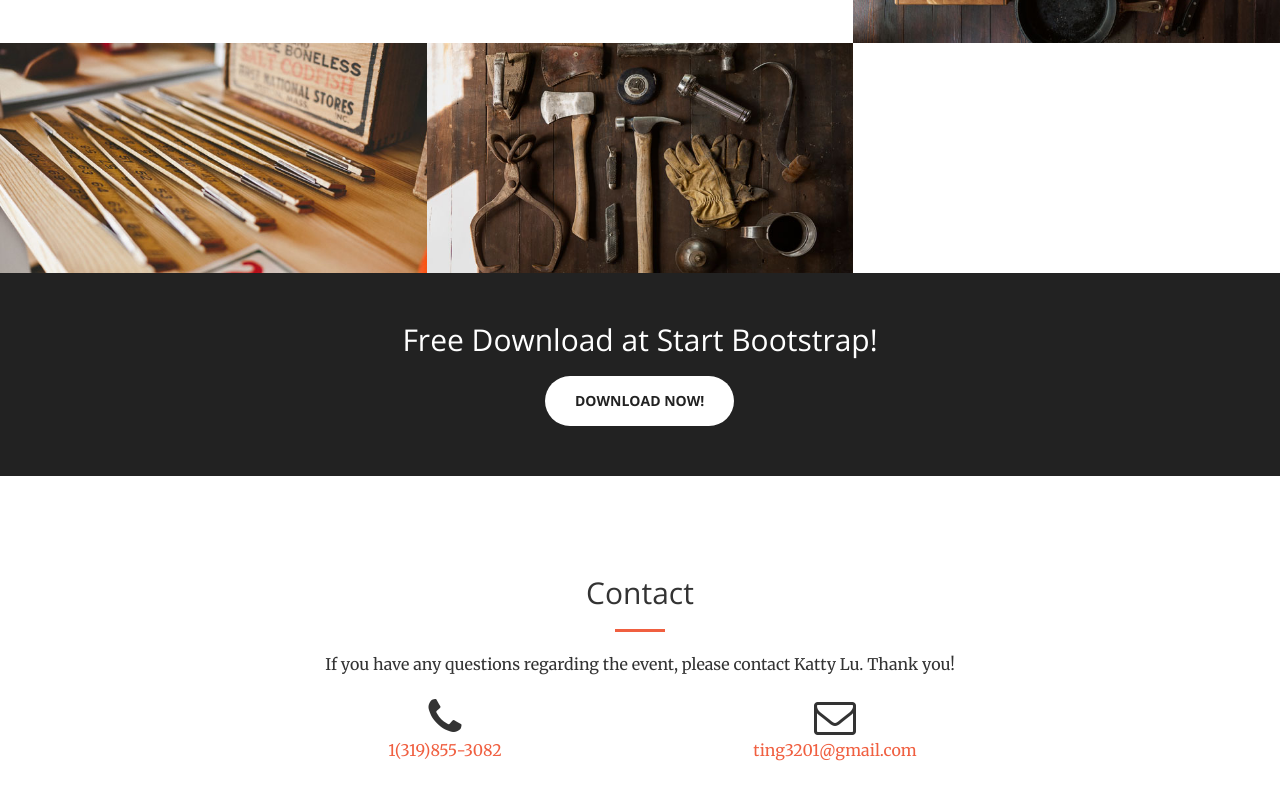
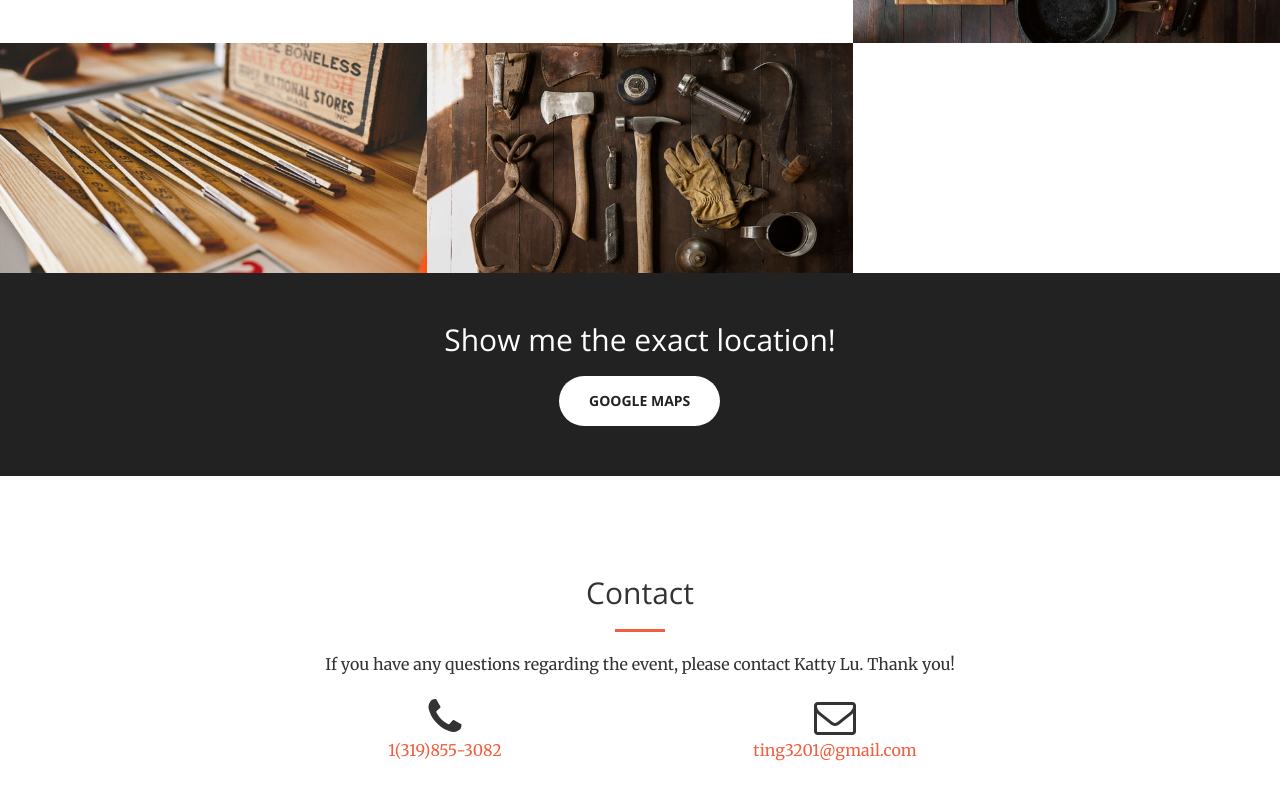
Before and after one commit to ccic-em/July4th2016, a website: page index.html in a window 1280 px wide. Shown: the part 2091-2891 px from the top of the page. Drawn offline with nearby package versions, Linux system fonts and the light colour scheme.

Commit message:
google maps

```diff
--- a/index.html
+++ b/index.html
@@ -238,8 +238,8 @@
     <aside class="bg-dark">
         <div class="container text-center">
             <div class="call-to-action">
-                <h2>Free Download at Start Bootstrap!</h2>
-                <a href="http://startbootstrap.com/template-overviews/creative/" class="btn btn-default btn-xl sr-button">Download Now!</a>
+                <h2>Show me the exact location!</h2>
+                <a href="https://www.google.com/maps/place/41%C2%B043'30.0%22N+91%C2%B043'31.8%22W/@41.724998,-91.726605,18z/data=!3m1!4b1!4m5!3m4!1s0x0:0x0!8m2!3d41.724996!4d-91.725508" class="btn btn-default btn-xl sr-button">Google Maps</a>
             </div>
         </div>
     </aside>
```
